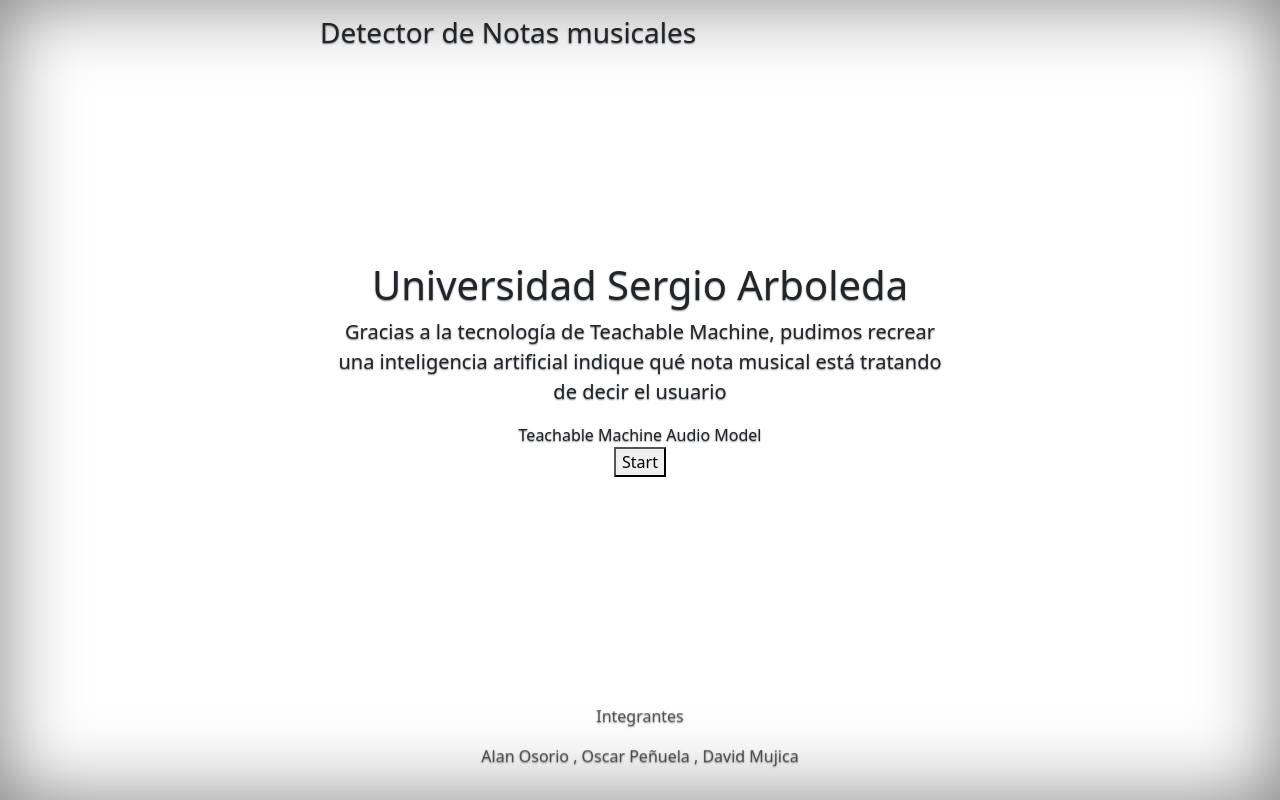
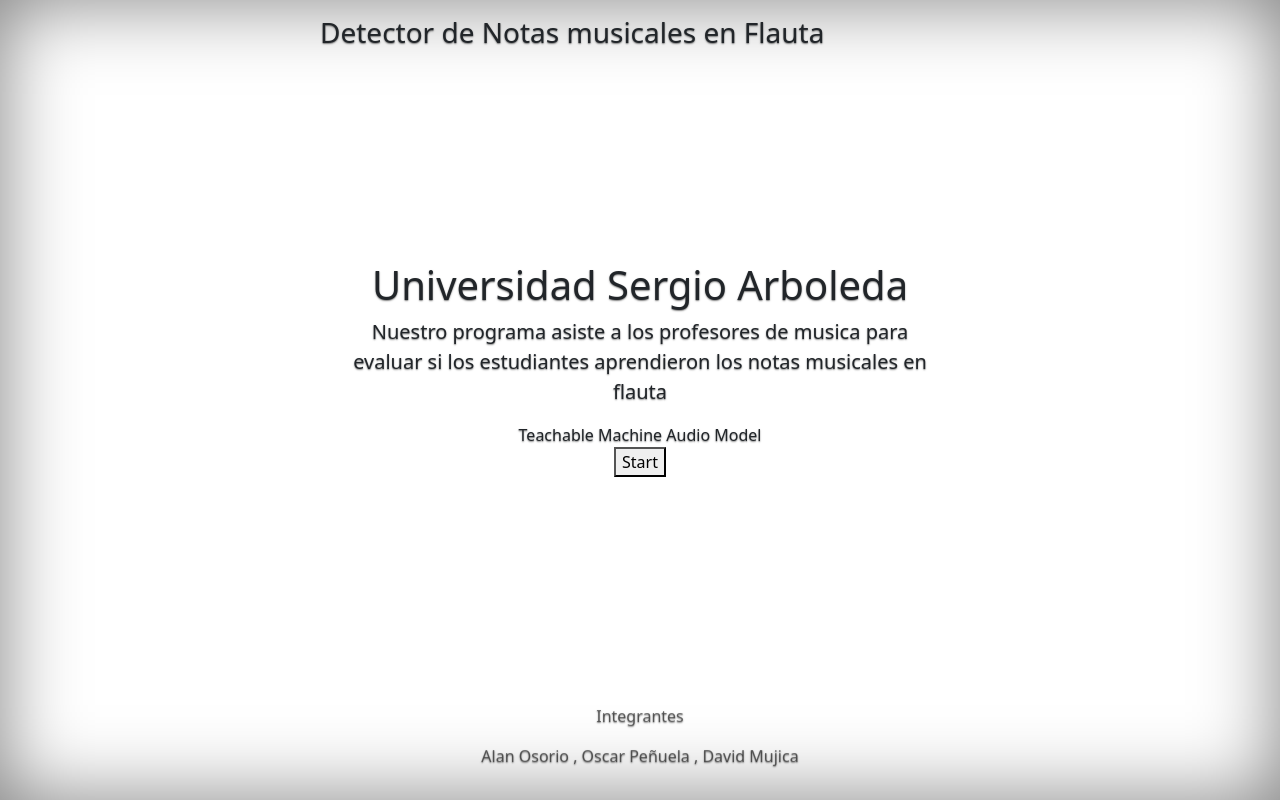
Before and after one commit to leomujo/notasmusicalessa.github.io, a plain HTML site: page index.html in a window 1280 px wide. Drawn offline with nearby package versions, Linux system fonts and the light colour scheme.

Commit message:
Update index.html
Cambiado a Flauta

```diff
--- a/index.html
+++ b/index.html
@@ -2,7 +2,7 @@
 <html lang="en" class="h-100">
   <head>
     <meta charset="utf-8">
-    <title>Detector de Notas musicales</title>
+    <title>Notas Musicales</title>
     <link href="https://cdn.jsdelivr.net/npm/bootstrap@5.2.2/dist/css/bootstrap.min.css" rel="stylesheet" integrity="sha384-Zenh87qX5JnK2Jl0vWa8Ck2rdkQ2Bzep5IDxbcnCeuOxjzrPF/et3URy9Bv1WTRi" crossorigin="anonymous">
     <style>
       .bd-placeholder-img {
@@ -65,7 +65,7 @@
 <div class="cover-container d-flex w-100 h-100 p-3 mx-auto flex-column">
   <header class="mb-auto">
     <div>
-      <h3 class="float-md-start mb-0">Detector de Notas musicales</h3>
+      <h3 class="float-md-start mb-0">Detector de Notas musicales en Flauta</h3>
       <nav class="nav nav-masthead justify-content-center float-md-end">
 
       </nav>
@@ -74,7 +74,7 @@
 
   <main class="px-3">
     <h1>Universidad Sergio Arboleda </h1>
-    <p class="lead">Gracias a la tecnología de Teachable Machine, pudimos recrear una inteligencia artificial indique qué nota musical está tratando de decir el usuario</p>
+    <p class="lead">Nuestro programa asiste a los profesores de musica para evaluar si los estudiantes aprendieron los notas musicales en flauta</p>
     <p class="lead">
       <div>Teachable Machine Audio Model</div>
 <button type="button" onclick="init()">Start</button>
@@ -87,7 +87,7 @@
     // https://github.com/tensorflow/tfjs-models/tree/master/speech-commands
 
     // the link to your model provided by Teachable Machine export panel
-    const URL = "https://teachablemachine.withgoogle.com/models/gkMZIOF0O/";
+    const URL = "https://teachablemachine.withgoogle.com/models/P5dOHIvtM/";
 
     async function createModel() {
         const checkpointURL = URL + "model.json"; // model topology
@@ -137,6 +137,7 @@
 
 
 
+
     </p>
   </main>
 
```
